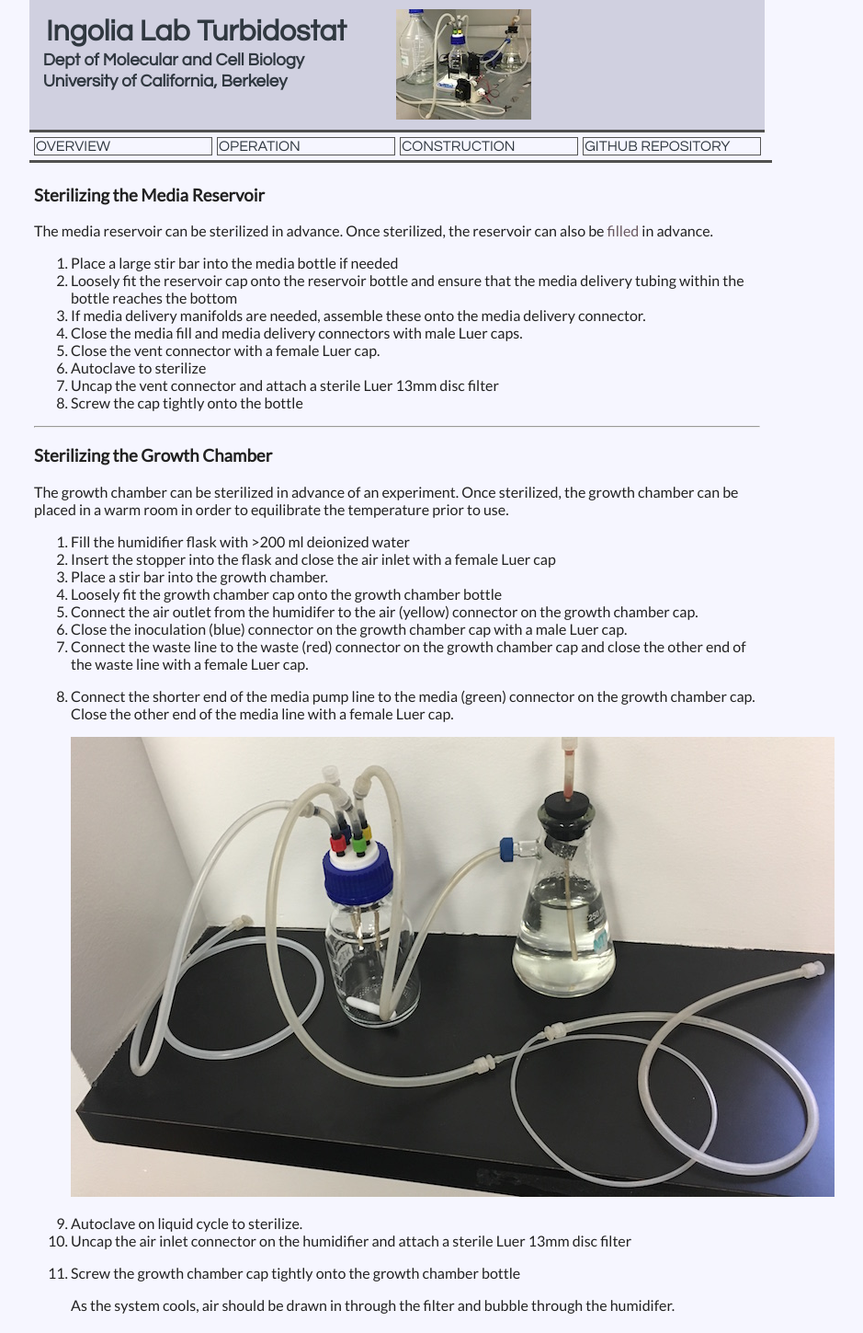
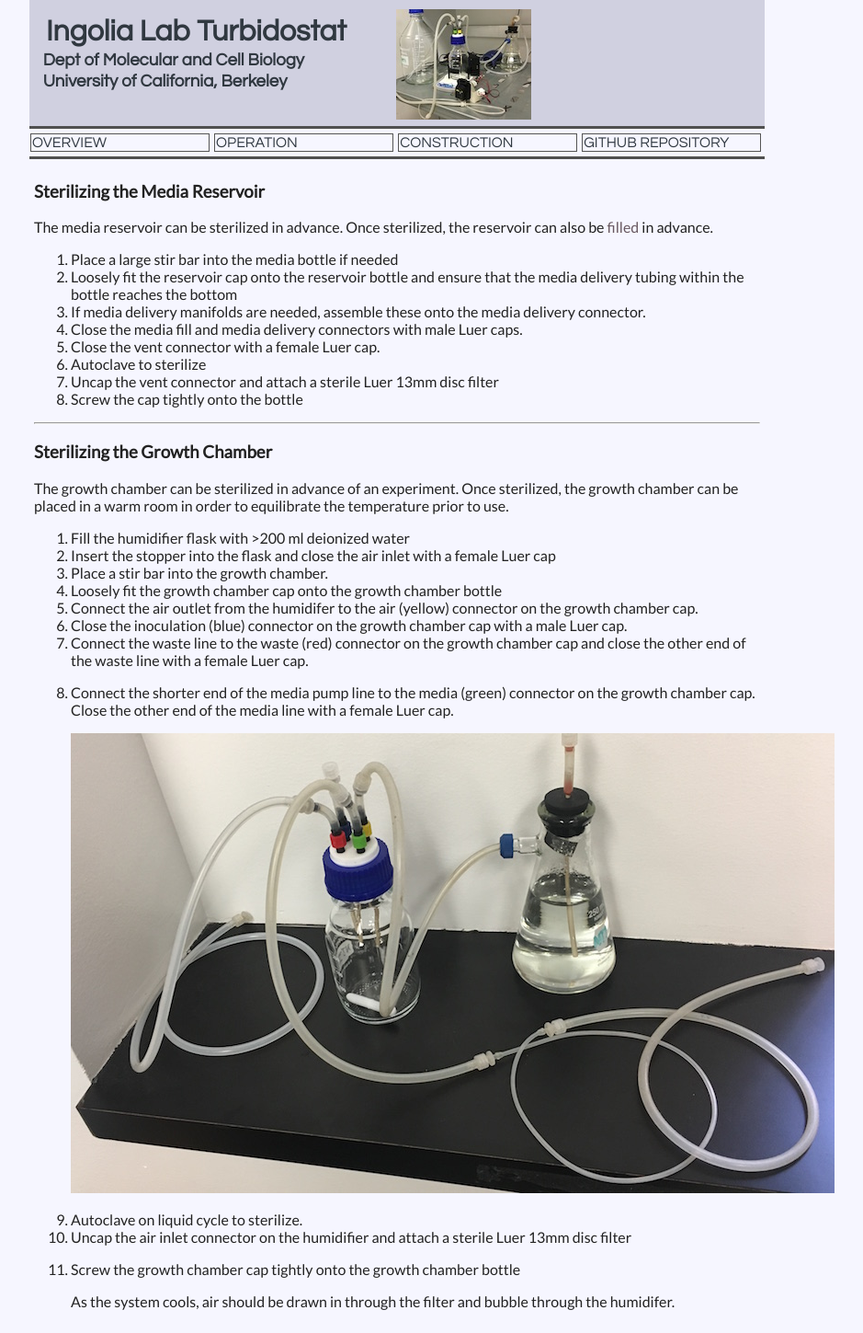
Before and after one commit to ingolia-lab/turbidostat, a Jekyll site: the page built from docs/sterilization.md, in a window 1280 px wide. Shown: the whole page at 92% size, without its empty margins (208-1147 px from the left). Built offline with Jekyll 4.4.1, drawn with Linux system fonts in a browser that asks for light colours.

Commit message:
Fixed navbar versus header alignment

```diff
--- a/docs/css/style.css
+++ b/docs/css/style.css
@@ -17,11 +17,11 @@ font-family: "Lato", sans-serif;
 
 /* Main top horizontal navigation bar */
 
-#navbar { background: #f6f6ff; float: left; width: 800px; float; left; padding: 4px; }
+#navbar { background: #f6f6ff; float: left; width: 800px; float; left; padding: 4px 0 4px 0; }
 #navbar { border-bottom:3px solid #505050; }
 #navbar a {
   display:inline-block;
-  width: 190px;
+  width: 191px;
   padding: 1px;
   margin: 1px;
   font-family: "Questrial", sans-serif;
@@ -62,7 +62,7 @@ div.section-header p {
   clear:both;
   float:left;
   width:100%;
-  padding: 0 0 .5em 0;
+  padding: 0 0 4px 0;
   margin: 0;
   border-bottom:3px solid #505050;
 }
```
